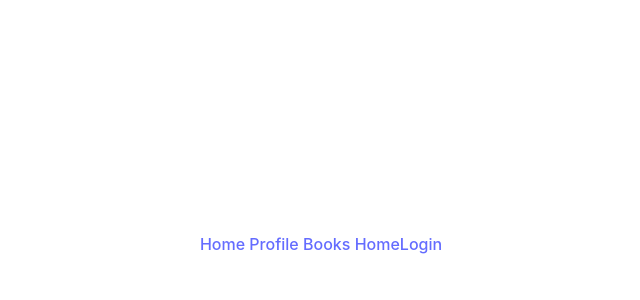
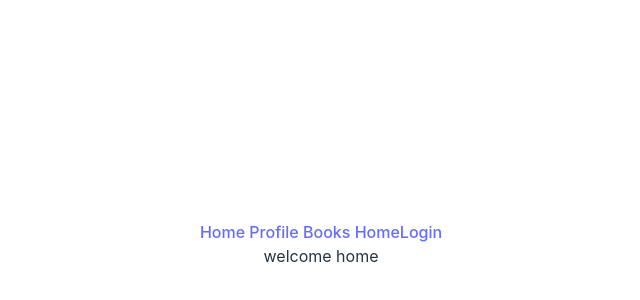
Before and after one commit to lasttycoon2506/book-store, a React (Vite) app in the folder client/: page / in a window 1280 px wide. Shown: the part 156-456 px from the top of the page, without its empty margins (319-959 px from the left). Built offline with nearby package versions, Linux system fonts and the light colour scheme.

Commit message:
routes skele

```diff
--- a/client/src/App.tsx
+++ b/client/src/App.tsx
@@ -11,14 +11,27 @@ function App() {
     {
       element: (
         <>
-        <NavBar userName={userName}/>
+          <NavBar userName={userName}/>
+          <Outlet />
         </>
       ),
       children: [
         {
           path:"/",
           element: <div> welcome home </div>
-        }
+        },
+        {
+          path:"/profile",
+          element: <div> profile pg </div>
+        },
+        {
+          path:"/books",
+          element: <div> books pg </div>
+        },
+        {
+          path:"/createBooks",
+          element: <div> createbooks pg </div>
+        },
       ]
     }
   ])
--- a/client/src/components/navBar.tsx
+++ b/client/src/components/navBar.tsx
@@ -24,7 +24,7 @@ export default function NavBar({ userName } : NavBarProps){
     }
     return (
         <div className="navbar">
-            <NavLink to="/home"> Home </NavLink>
+            <NavLink to="/"> Home </NavLink>
             <NavLink to="/profile"> Profile </NavLink>
             <NavLink to="/books"> Books </NavLink>
             <NavLink to="/createBook"> Home </NavLink>
```
